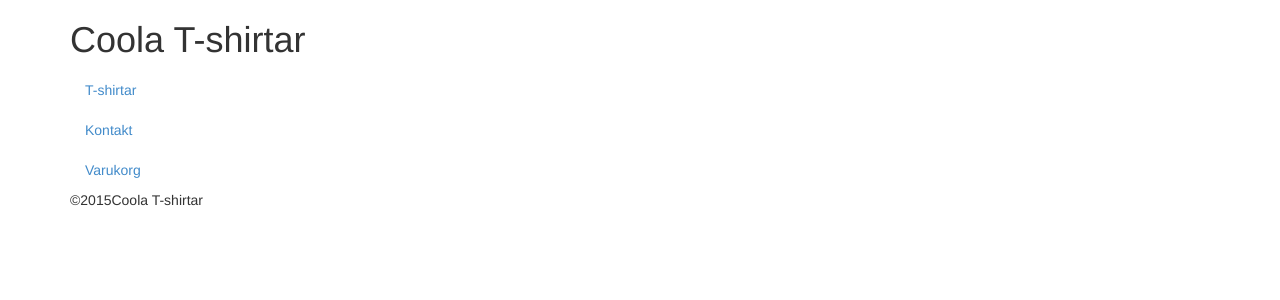
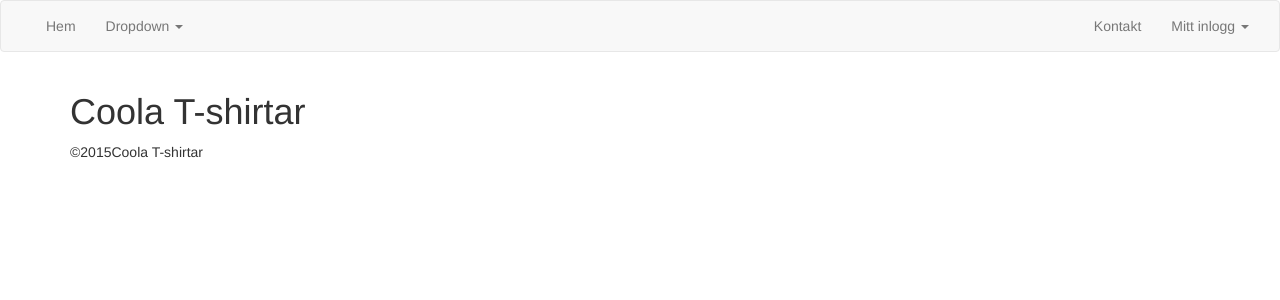
Before and after one commit to dlhagstroem/webbprojekt, a PHP site: page / in a window 1280 px wide. Shown: the top 300 px of the page. Run offline with PHP 8.4, Linux system fonts and the light colour scheme.

Commit message:
html/css ändringar

```diff
--- a/inc/header.php
+++ b/inc/header.php
@@ -13,17 +13,11 @@
 			$mysqli->set_charset("utf8"); ?>
 </head>
 <body>
+<?php include("nav.php"); ?>
 	<div class="container">
 		<div class="row">
 			<div class="col-lg-12">
 				<h1>Coola T-shirtar</h1>
 			</div>
-			<div class="col-lg-12">
-				<ul class="nav">
-					<li class="shirts"><a href="shirts.php">T-shirtar</a></li>
-					<li class="contact"><a href="contact.php">Kontakt</a></li>
-					<li class="chart"><a href="#">Varukorg</a></li>
-				</ul>
-			</div>
 		</div>
 	</div>
--- /dev/null
+++ b/inc/nav.php
@@ -0,0 +1,43 @@
+<nav class="navbar navbar-default">
+  <div class="container-fluid">
+    <!-- Brand and toggle get grouped for better mobile display -->
+    <div class="navbar-header">
+      <button type="button" class="navbar-toggle collapsed" data-toggle="collapse" data-target="#bs-example-navbar-collapse-1">
+        <span class="sr-only">Toggle navigation</span>
+        <span class="icon-bar"></span>
+        <span class="icon-bar"></span>
+        <span class="icon-bar"></span>
+      </button>
+    </div>
+
+    <!-- Collect the nav links, forms, and other content for toggling -->
+    <div class="collapse navbar-collapse" id="bs-example-navbar-collapse-1">
+      <ul class="nav navbar-nav">
+        <li><a href="index.php">Hem</a></li>
+        <li class="dropdown">
+          <a href="#" class="dropdown-toggle" data-toggle="dropdown" role="button" aria-expanded="false">Dropdown <span class="caret"></span></a>
+          <ul class="dropdown-menu" role="menu">
+            <li class="shirts">><a href="#">T-shirts</a></li>
+            <li class="contact"><a href="#">Kontakt</a></li>
+            <li class="divider"></li>
+            <li><a href="#">Separated link</a></li>
+            <li class="divider"></li>
+            <li><a href="#">One more separated link</a></li>
+          </ul>
+        </li>
+      </ul>
+      <ul class="nav navbar-nav navbar-right">
+        <li class="contact"><a href="#">Kontakt</a></li>
+        <li class="dropdown">
+          <a href="#" class="dropdown-toggle" data-toggle="dropdown" role="button" aria-expanded="false">Mitt inlogg <span class="caret"></span></a>
+          <ul class="dropdown-menu" role="menu">
+            <li><a href="#">Inställningar</a></li>
+            <li class="chart"><a href="#">Varukorg</a></li>
+            <li class="divider"></li>
+            <li><a href="#">Logga ut</a></li>
+          </ul>
+        </li>
+      </ul>
+    </div><!-- /.navbar-collapse -->
+  </div><!-- /.container-fluid -->
+</nav>
```
